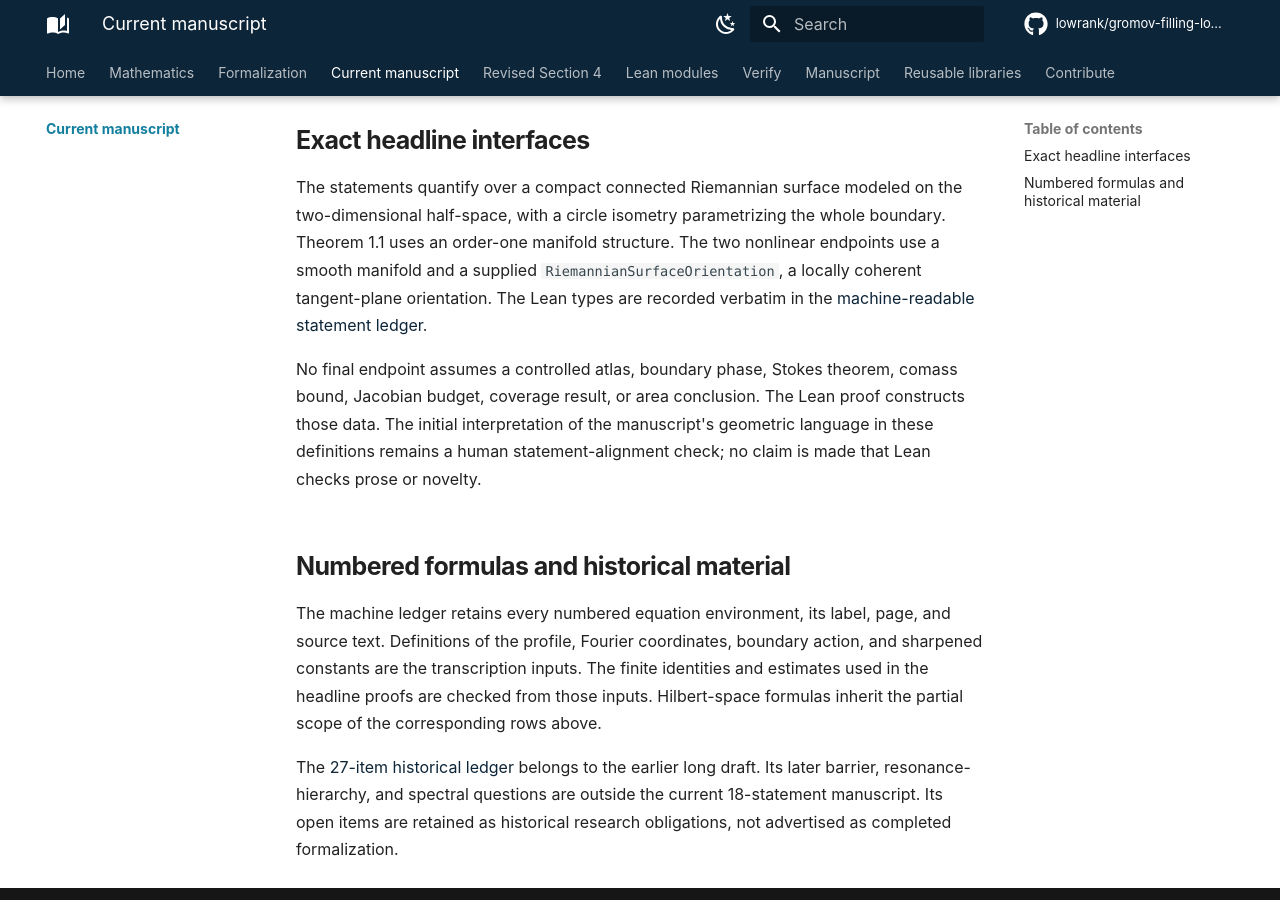
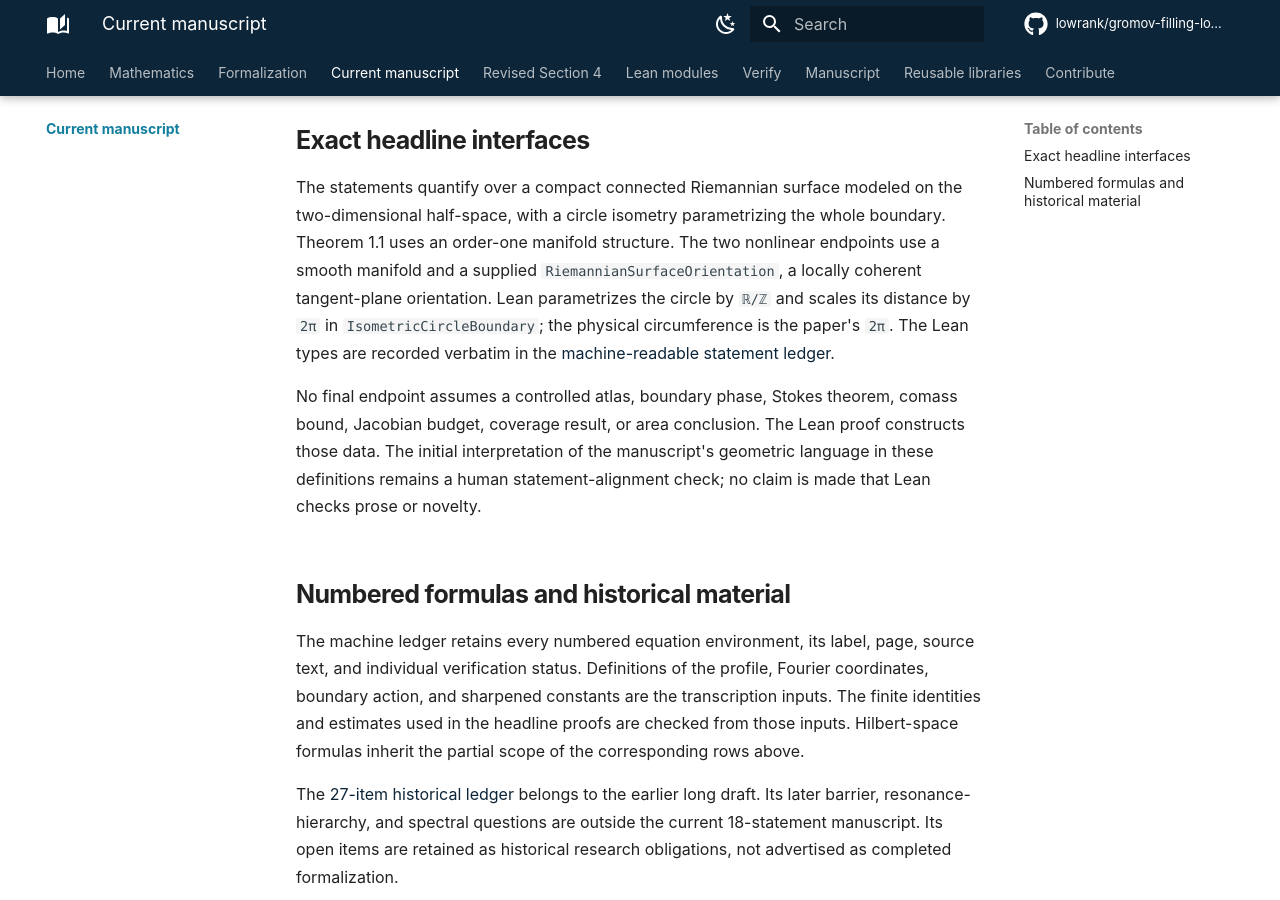
Before and after one commit to lowrank/gromov-filling-lower-bound, an MkDocs documentation site: the page built from docs/current-manuscript.md, in a window 1280 px wide and 900 px high, scrolled down 2311 px. Built offline with MkDocs 1.6.1 and Material for MkDocs 9.7.7, drawn with Linux system fonts in a browser that asks for light colours; comment, search, counter and statistics services are not loaded.

Commit message:
Record formula-level scope and circle normalization explicitly

```diff
--- a/docs/current-manuscript.md
+++ b/docs/current-manuscript.md
@@ -45,6 +45,8 @@ on the two-dimensional half-space, with a circle isometry parametrizing the
 whole boundary. Theorem 1.1 uses an order-one manifold structure. The two
 nonlinear endpoints use a smooth manifold and a supplied
 `RiemannianSurfaceOrientation`, a locally coherent tangent-plane orientation.
+Lean parametrizes the circle by `ℝ/ℤ` and scales its distance by `2π` in
+`IsometricCircleBoundary`; the physical circumference is the paper's `2π`.
 The Lean types are recorded verbatim in the
 [machine-readable statement ledger](https://github.com/lowrank/gromov-filling-lower-bound/blob/main/verification/current-manuscript.json).
 
@@ -57,7 +59,7 @@ check; no claim is made that Lean checks prose or novelty.
 ## Numbered formulas and historical material
 
 The machine ledger retains every numbered equation environment, its label,
-page, and source text. Definitions of the profile, Fourier coordinates,
+page, source text, and individual verification status. Definitions of the profile, Fourier coordinates,
 boundary action, and sharpened constants are the transcription inputs.
 The finite identities and estimates used in the headline proofs are checked
 from those inputs. Hilbert-space formulas inherit the partial scope of the
```
Also changed, not shown: 1 other file.
